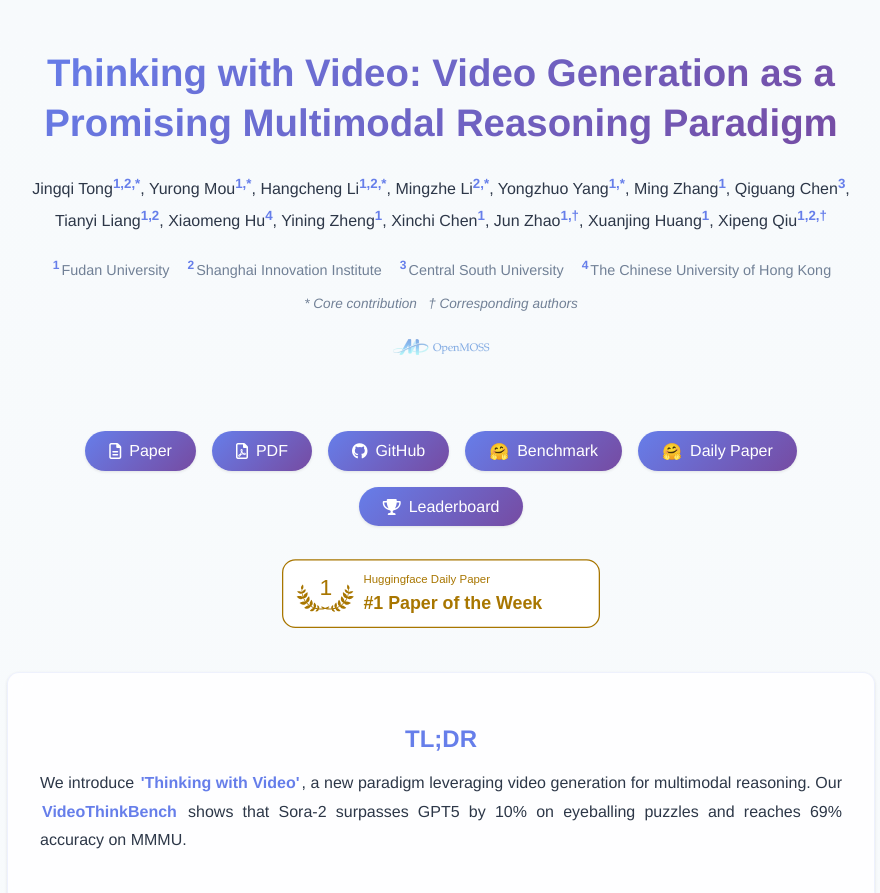
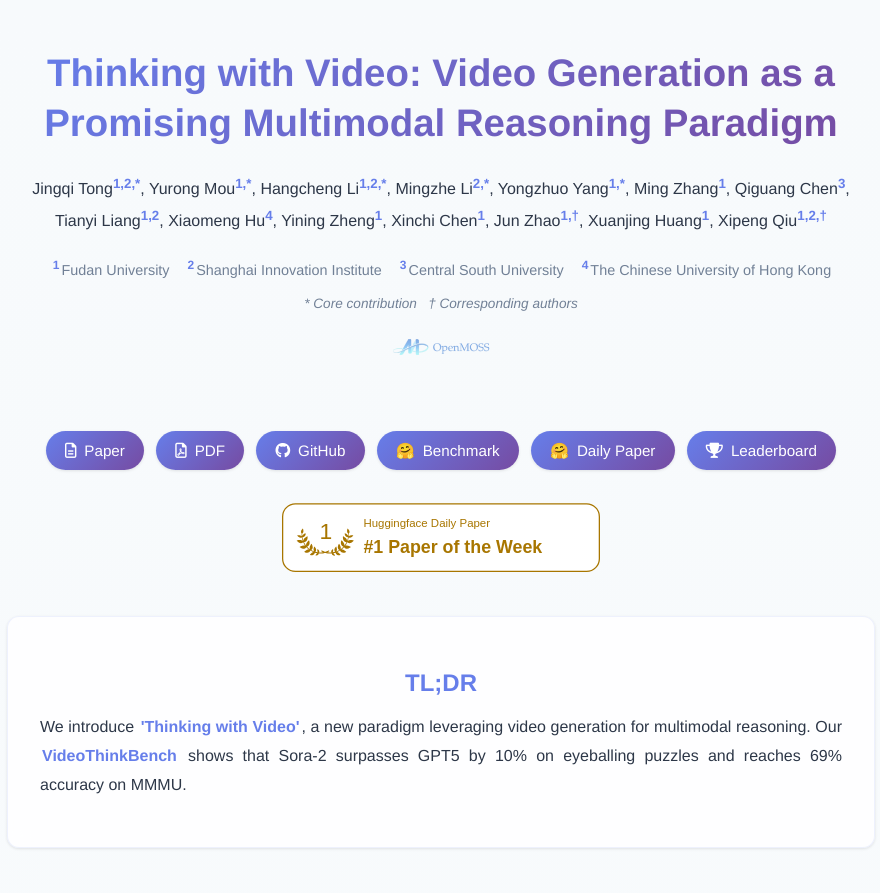
Before and after one commit to thinking-with-video/thinking-with-video.github.io, a plain HTML site: page index.html in a window 1280 px wide. Shown: the top 893 px of the page, without its empty margins (199-1079 px from the left). Drawn offline with Linux system fonts and the light colour scheme.

Commit message:
adjust button position

```diff
--- a/index.html
+++ b/index.html
@@ -182,7 +182,7 @@
         margin: 2rem auto;
         display: flex;
         justify-content: center;
-        gap: 1rem;
+        gap: 0.75rem;
         flex-wrap: wrap;
         animation: fadeIn 1s ease-out 0.6s both;
       }
@@ -194,13 +194,15 @@
         color: #fff;
         text-decoration: none;
         border-radius: 9999px;
-        padding: 0.65rem 1.5rem;
+        padding: 0.65rem 1.2rem;
         transition: all 0.3s ease;
         font-weight: 500;
         border: none;
         box-shadow: var(--shadow-sm);
         position: relative;
         overflow: hidden;
+        font-size: 0.95rem;
+        white-space: nowrap;
       }
 
       .btn-link::before {
```
